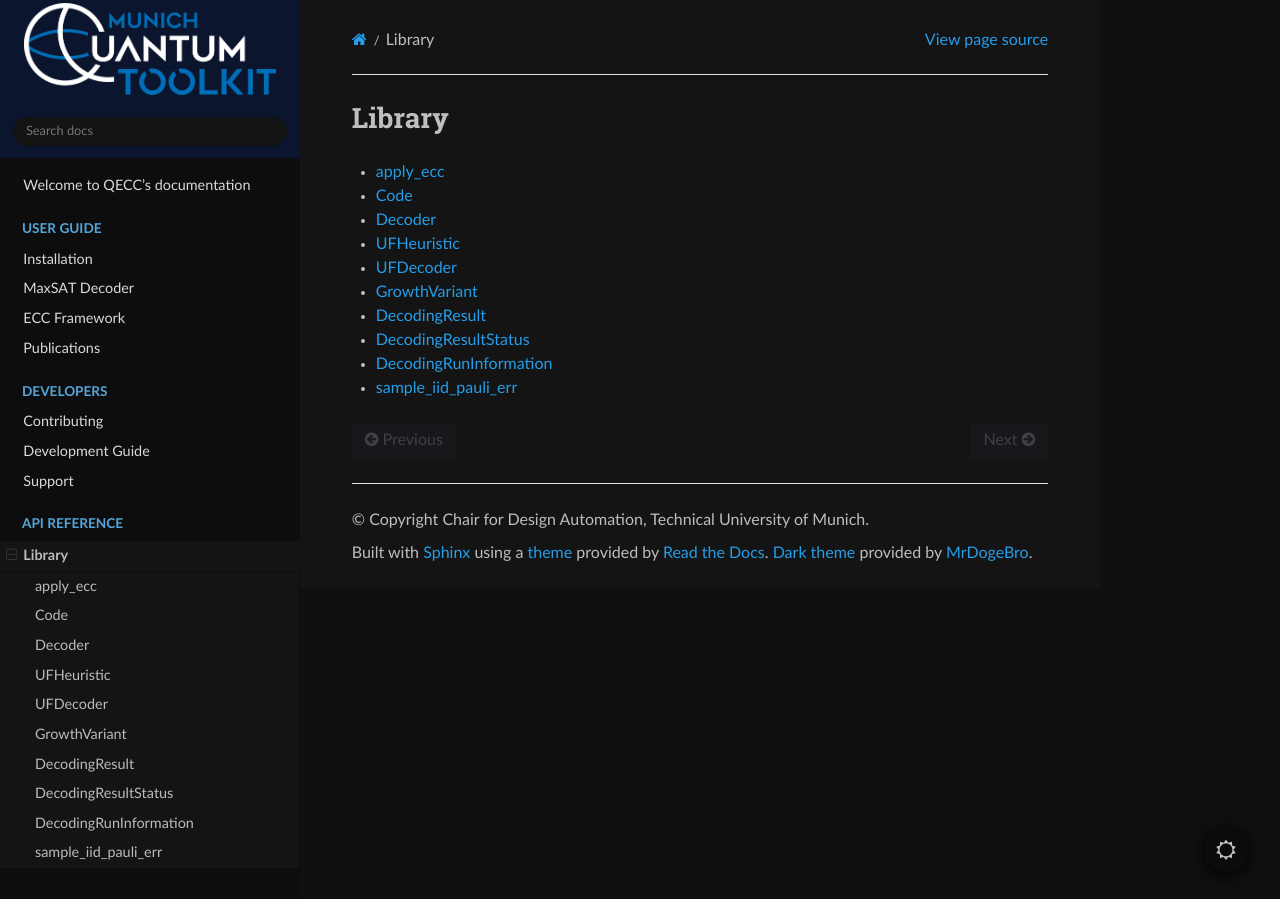
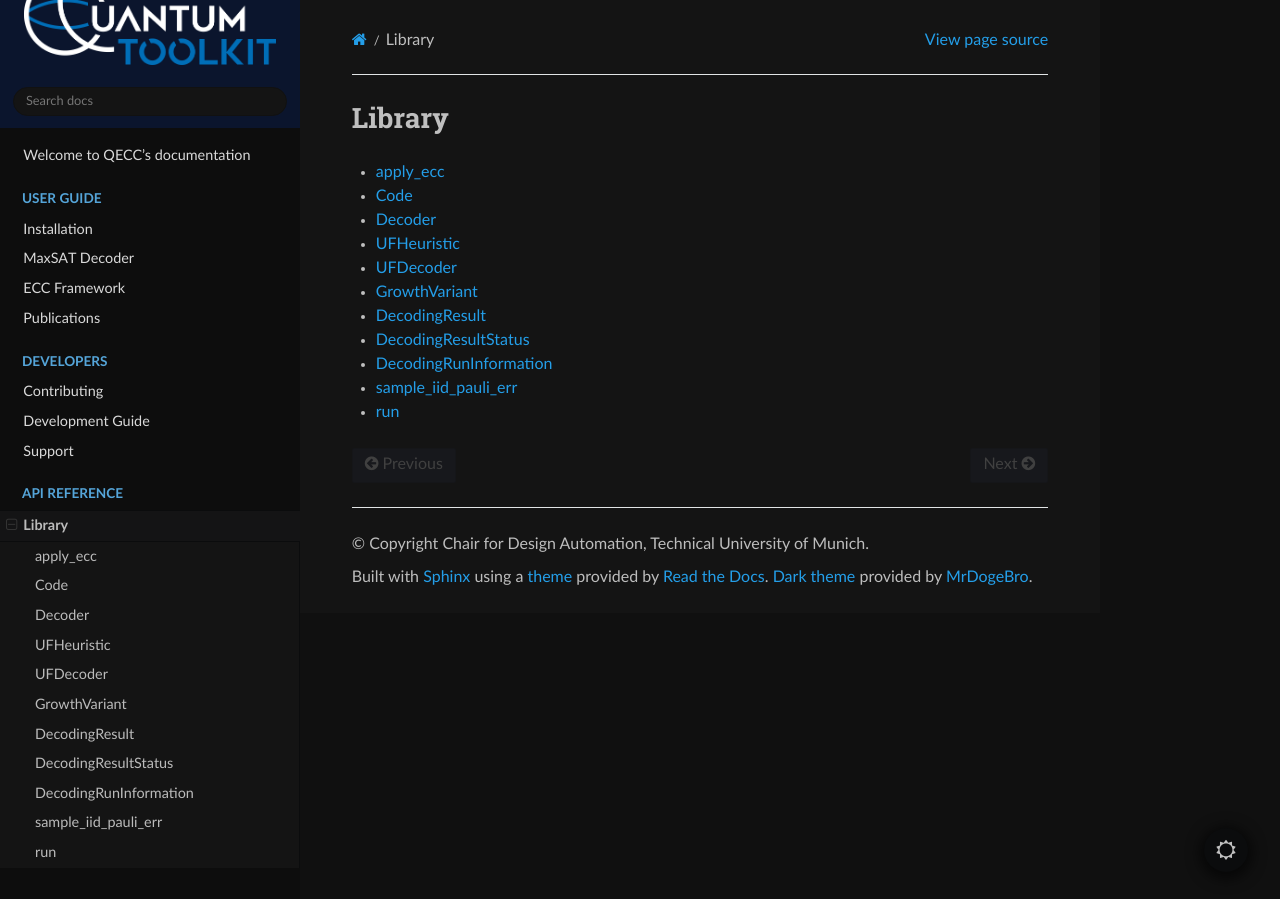
Before and after one commit to cda-tum/mqt-qecc, a Sphinx documentation site: the page built from docs/source/library/Library.rst, in a window 1280 px wide. Built offline with Sphinx 7.4.7 and the Read the Docs theme 2.0.0, drawn with Linux system fonts in a browser that asks for light colours; the version number could not be read and is left out.

```diff
--- a/docs/source/MaxSATDecoder.rst
+++ b/docs/source/MaxSATDecoder.rst
@@ -20,7 +20,8 @@ The decoder is implemented in ``mqt.qecc.cc_decoder`` and simulations can be run
 
 Currently the only supported error model is bit-flip errors with perfect syndrome measurements.
 
-Furthermore, a command-line interface is provided to run simulations in parallel (e.g. using GNU Parallel)
+Furthermore, a command-line interface is provided to run simulations in parallel (e.g. using GNU Parallel):
+
 .. code-block:: console
 
-  $ parallel -j 8 mqt.qecc.cc-decoder {1} {2} --nr_sims 10000 --results_dir ./results/maxsat --decoder maxsat ::: $(seq 3 2 23) ::: $(seq 0.001 0.001 0.175)
+    $ parallel -j 8 mqt.qecc.cc-decoder {1} {2} --nr_sims 10000 --results_dir ./results/maxsat --decoder maxsat ::: $(seq 3 2 23) ::: $(seq 0.001 0.001 0.175)
--- a/docs/source/library/Library.rst
+++ b/docs/source/library/Library.rst
@@ -14,3 +14,4 @@ Library
     DecodingResultStatus
     DecodingRunInformation
     SamplePauliError
+    Run
--- /dev/null
+++ b/docs/source/library/Run.rst
@@ -0,0 +1,6 @@
+run
+====
+
+Function representing a simulation run with the MaxSAT color code decoder.
+
+    .. autofunction:: mqt.qecc.cc_decoder.decoder.run
```
Also changed, not shown: 1 other file.
